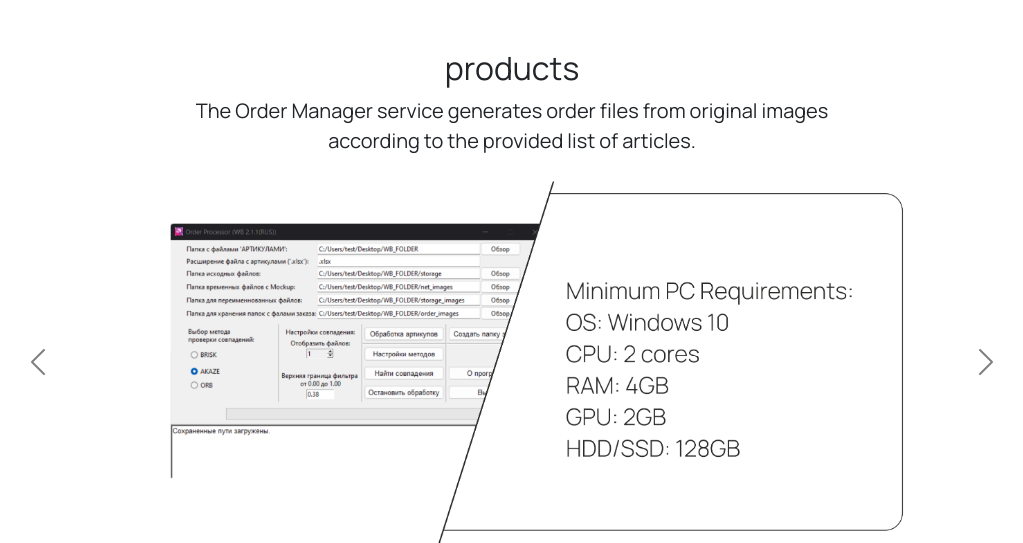
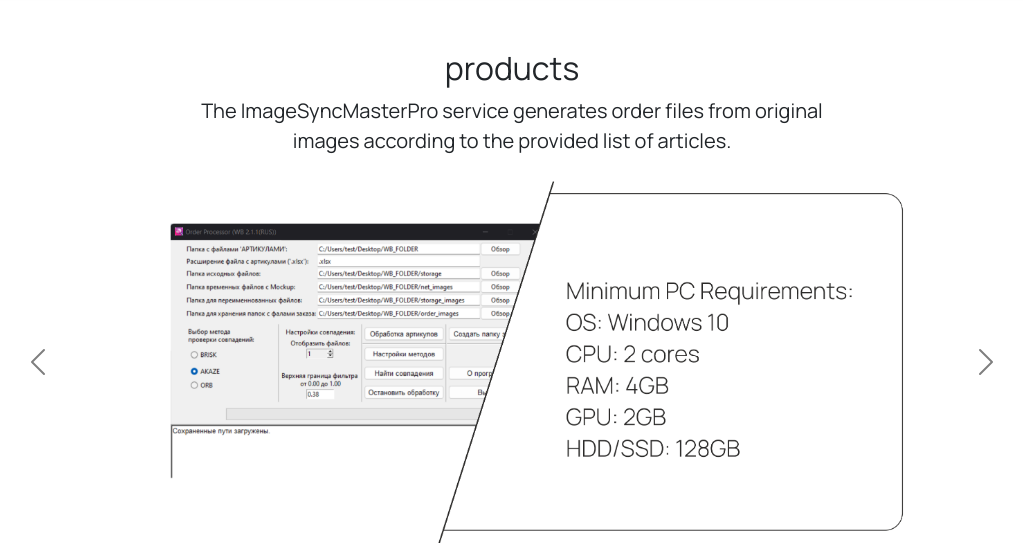
Before and after one commit to onium16/Order_Manager_site_v1, a Django app: page / in a window 1280 px wide; the page is wider, and only the part inside the window is pictured. Shown: the part 864-1407 px from the top of that part, without its empty margins (128-1151 px from the left). Run offline with Django 4.2, Linux system fonts and the light colour scheme; data comes from the database, SQL or seed files in the repository; both versions use the stored data as it was after the commit; some libraries are stand-ins or nearby versions.

Commit message:
rename ImageSyncMaster

```diff
--- a/shop/templates/index.html
+++ b/shop/templates/index.html
@@ -67,7 +67,7 @@
             <div class="container text-center ">
                 <h2>{% trans "products" %}</h2>
                 <span class="d-inline-block" style="max-width: 650px; font-size: 20px;">
-                    {% trans "The Order Manager service generates order files from original images according to the provided list of articles." %}
+                    {% trans "The ImageSyncMasterPro service generates order files from original images according to the provided list of articles." %}
                 </span>
                 <div id="carouselExampleDark" class="carousel carousel-dark slide  my-4" data-bs-ride="carousel" data-bs-interval="3000">
                     <div class="carousel-inner">
```
Also changed, not shown: db.sqlite3, shop/locale/ru/LC_MESSAGES/django.po, 3 other files.
